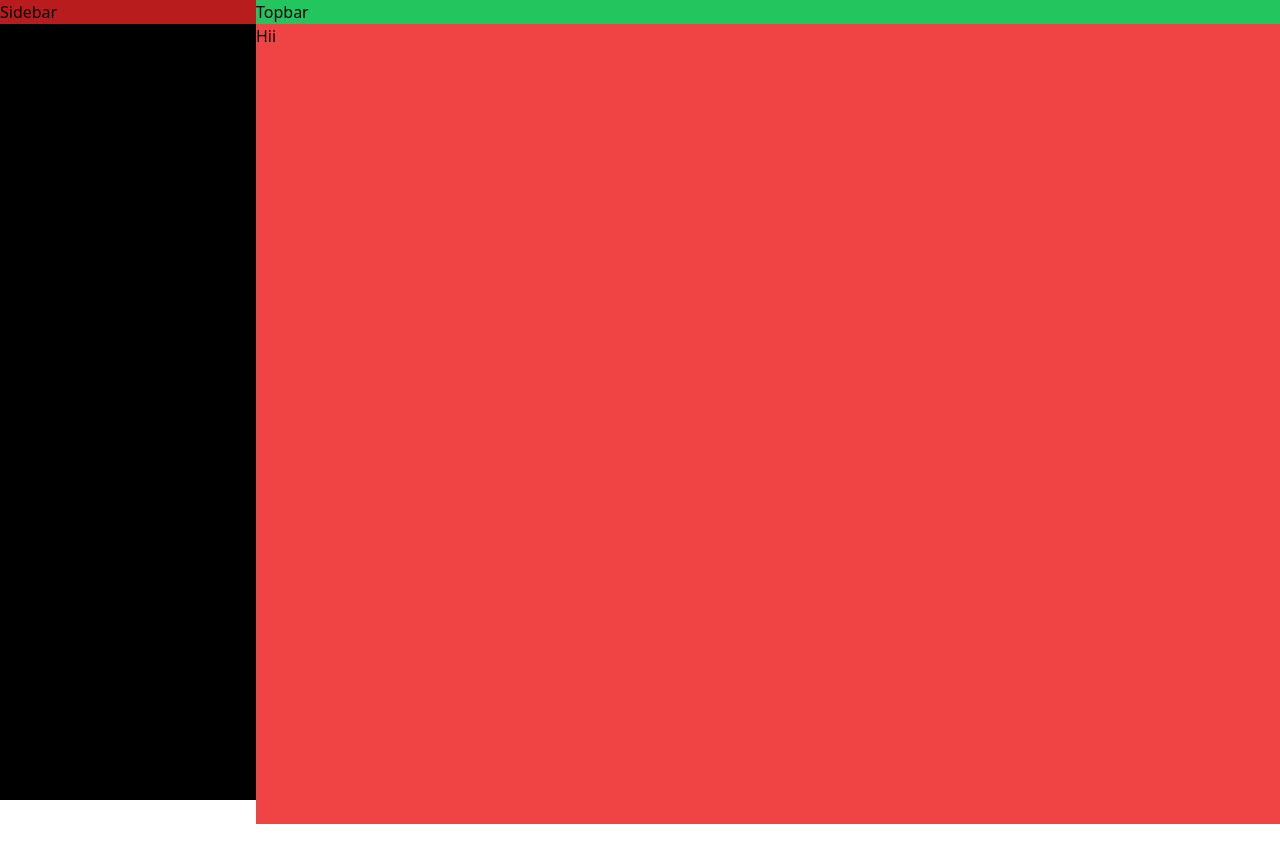
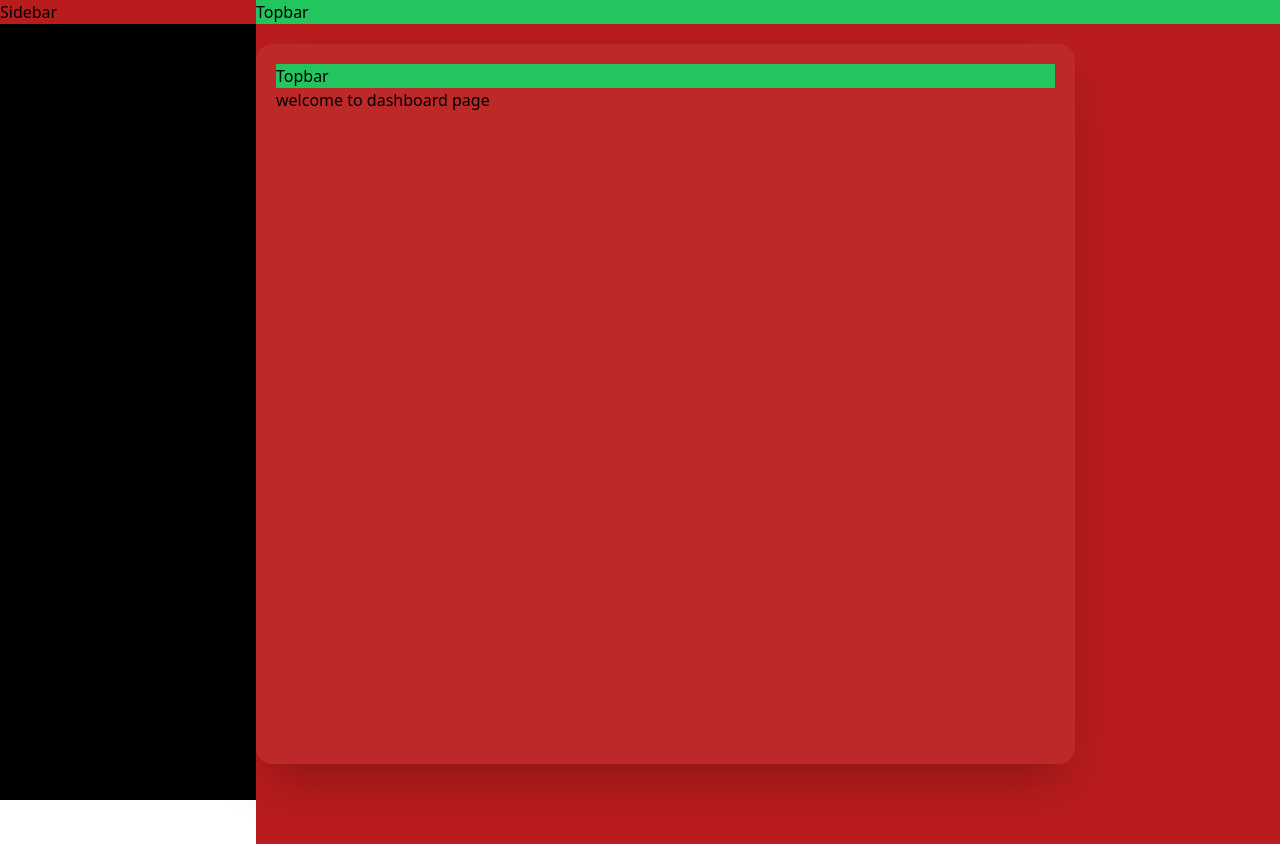
Before and after one commit to Routinr/routinr-frontend, a React (Vite) app in the folder routinr/: page /dashboard in a window 1280 px wide. Built offline with nearby package versions, Linux system fonts and the light colour scheme.

Commit message:
dashboard page

```diff
--- a/routinr/src/views/components/Dashboard.jsx
+++ b/routinr/src/views/components/Dashboard.jsx
@@ -1,10 +1,14 @@
 import React from "react";
 import DashboardLayout from "../layout/DashboardLayout";
+import Topbar from "./Topbar";
 
 const Dashboard = () => {
   return (
     <DashboardLayout>
-    <div className="bg-red-500 h-screen">Hii</div>
+      <div className="h-[90vh] bg-white shadow-2xl rounded-2xl bg-opacity-5 w-[80%] p-5 mt-5 ">
+        <Topbar />
+        <div className="">welcome to dashboard page</div>
+      </div>
     </DashboardLayout>
   );
 };
```
